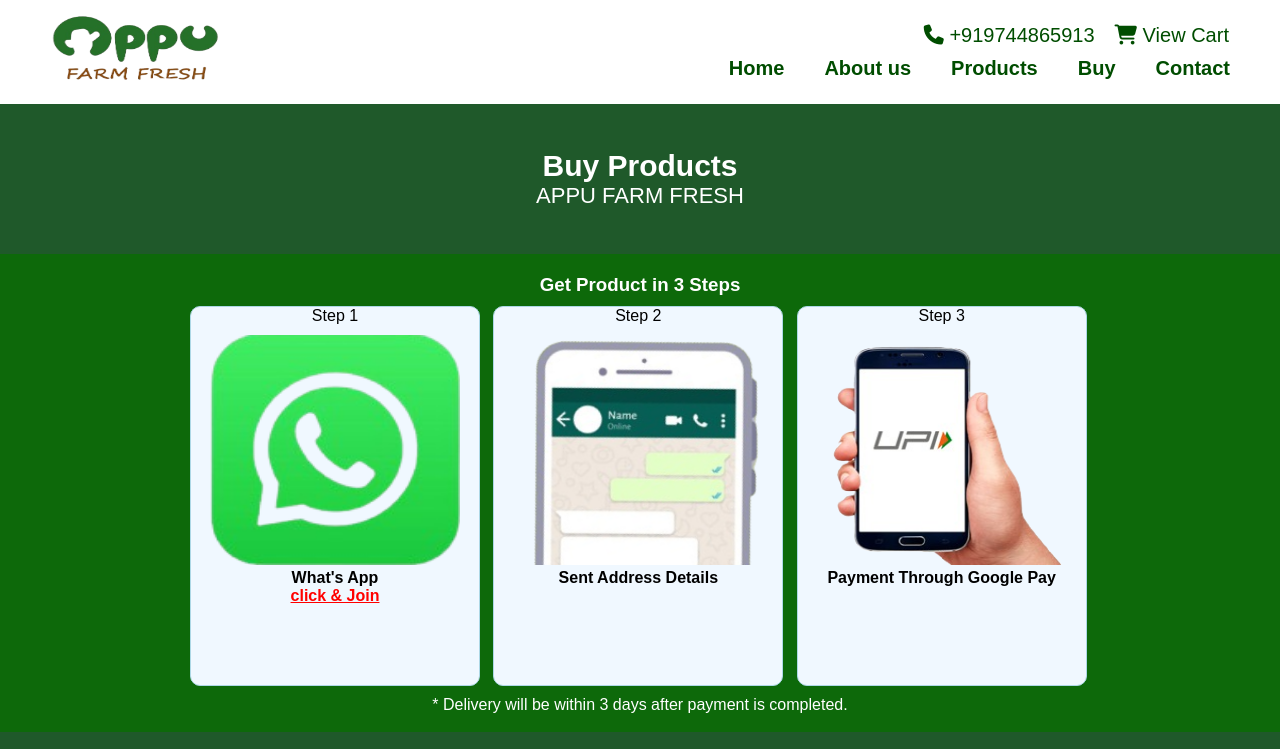
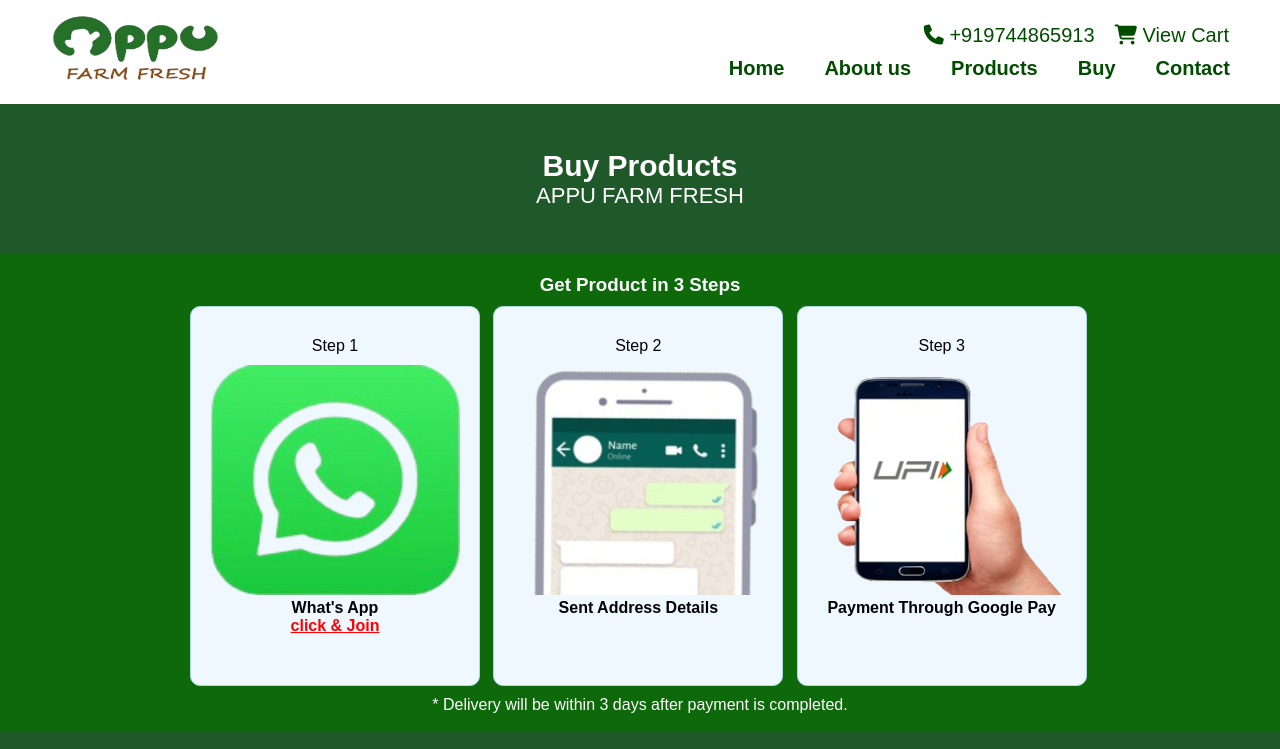
Before and after one commit to hashimkarathil/Appu-Farm-Fresh, a plain HTML site: page Buy-page.html in a window 1280 px wide. Shown: the top 749 px of the page. Drawn offline with nearby package versions, Linux system fonts and the light colour scheme.

Commit message:
some change

```diff
--- a/buy-page.css
+++ b/buy-page.css
@@ -172,7 +172,12 @@ nav img {
   border-radius: 10px;
   text-align: center;
 }
+.step-number{
+  text-align: center;
+  justify-content: center;
 
+  padding-top: 30px;
+}
 .step h4 {
   color: black;
 }
```
